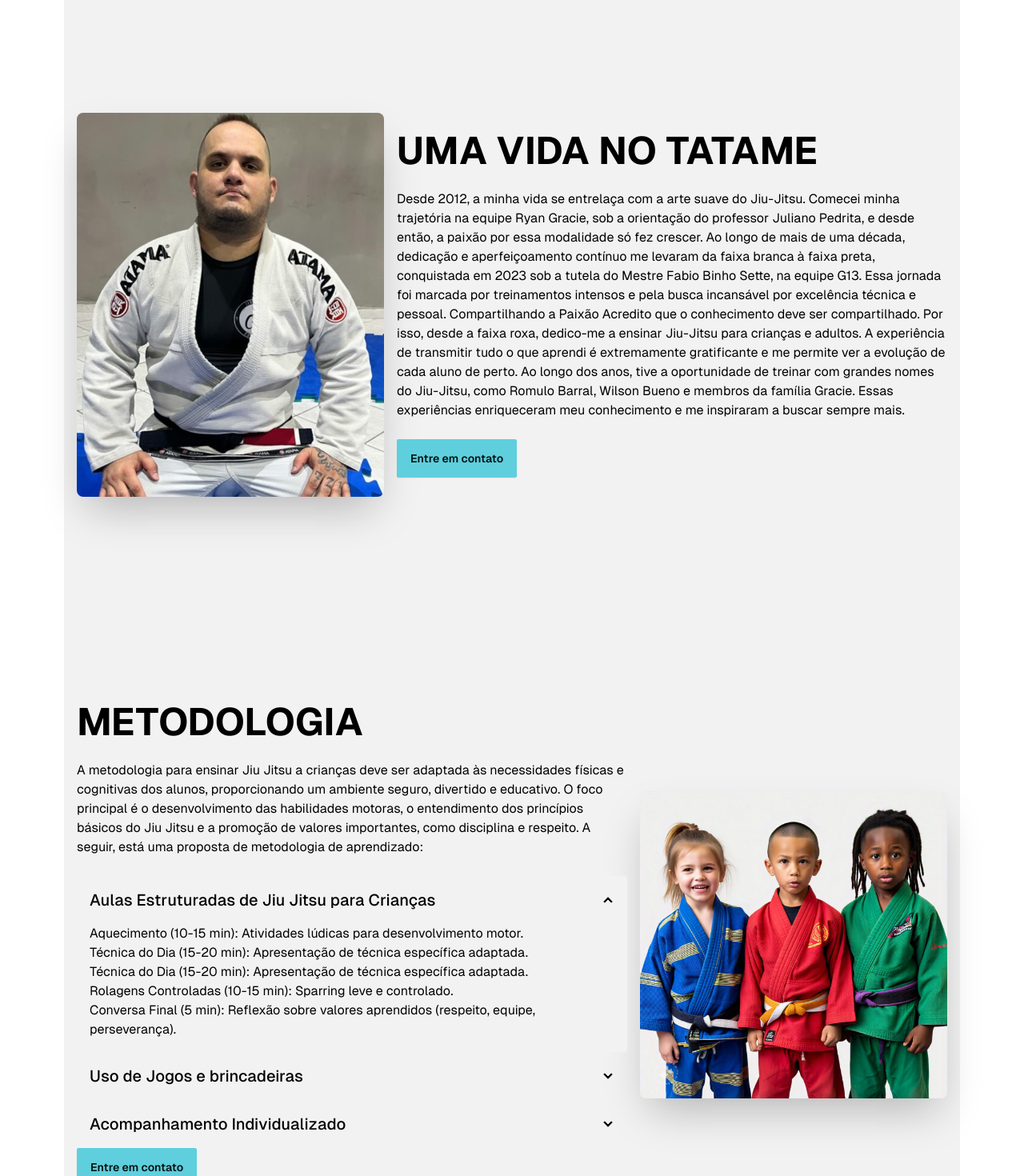
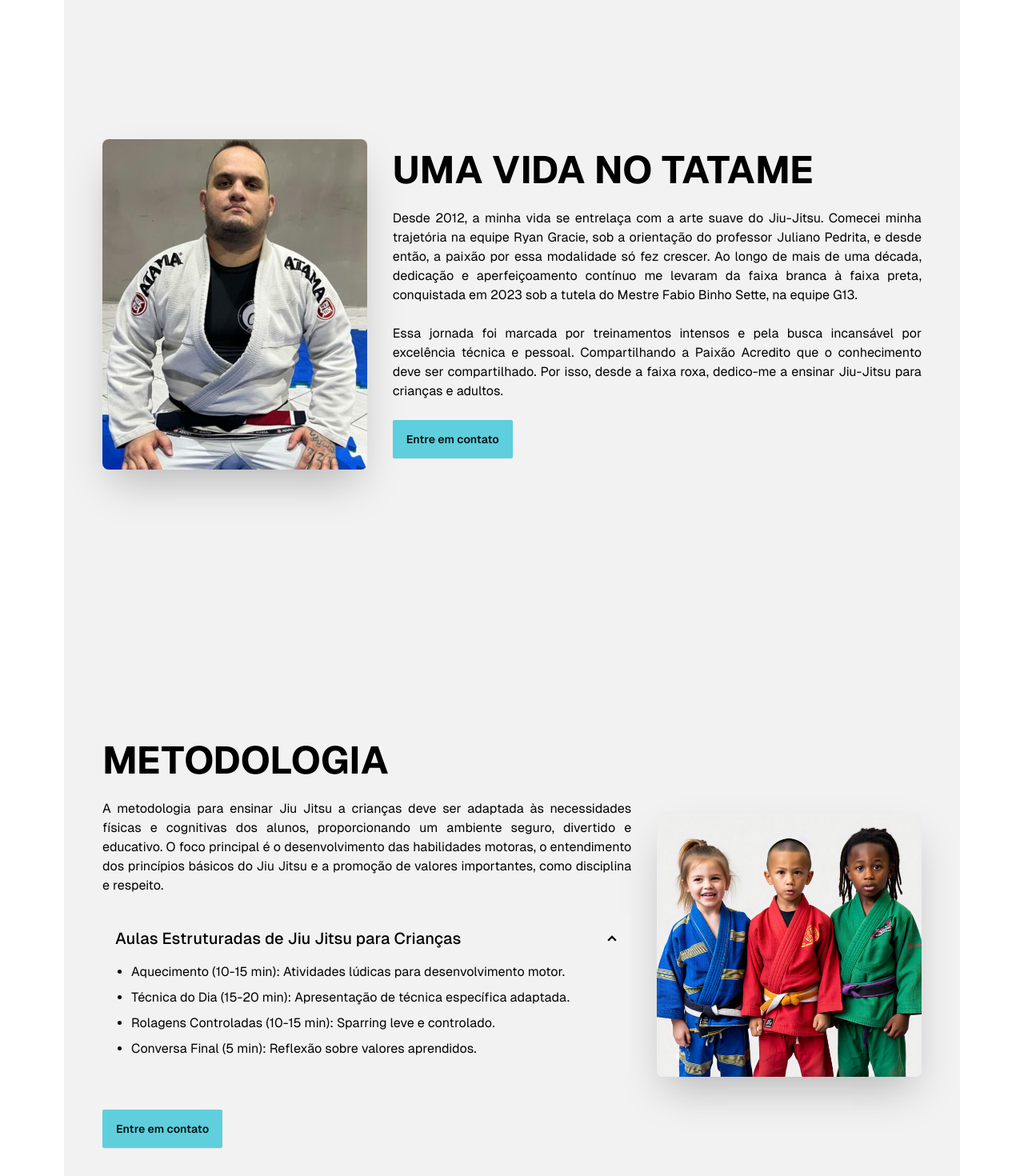
Before and after one commit to DanielCamucatto/app-bjj, a Next.js app: page / in a window 1280 px wide. Shown: the part 1100-2570 px from the top of the page at 80% size. Built offline with nearby package versions, Linux system fonts and the light colour scheme.

Commit message:
feat(add responsivi)

```diff
--- a/src/app/components/Sections/Hero.tsx
+++ b/src/app/components/Sections/Hero.tsx
@@ -11,21 +11,29 @@ const Hero = () => {
       className="hero min-h-screen"
       style={{
         backgroundImage: `url(${HeroImage.src})`,
+        backgroundPosition: 'center',
+        backgroundSize: 'cover',
       }}
     >
       <div className="hero-overlay bg-opacity-60"></div>
-      <div className="hero-content text-neutral-content flex flex-row gap-2">
-        <div className="w-[500px]">
-          <Image src={Logo} alt="Logo" width={500} height={500} />
+      <div className="hero-content text-neutral-content flex flex-col md:flex-row gap-4 p-4">
+        <div className="w-full md:w-[500px]">
+          <Image
+            src={Logo}
+            alt="Logo"
+            width={500}
+            height={500}
+            className="w-full h-auto"
+          />
         </div>
 
-        <div className="max-w-md">
-          <span><p>JIU-JITSU BRASILEIRO</p></span>
-          <h1 className="mb-5 text-5xl font-bold">RAFAEL RIELLO</h1>
-          <p className="mb-5 bg-white p-2 text-black font-bold">
+        <div className="max-w-md text-center md:text-left">
+          <span><p className="text-sm md:text-base">JIU-JITSU BRASILEIRO</p></span>
+          <h1 className="mb-5 text-3xl md:text-5xl font-bold">RAFAEL RIELLO</h1>
+          <p className="mb-5 bg-white p-2 text-black font-bold text-sm md:text-base">
             PROFESSOR FAIXA PRETA
           </p>
-          <Link href="#about" scroll={true} className="btn btn-info">
+          <Link href="#about" scroll={false} className="btn btn-info w-full md:w-auto">
             Saiba mais
           </Link>
         </div>
--- a/src/app/components/Sections/History.tsx
+++ b/src/app/components/Sections/History.tsx
@@ -8,38 +8,40 @@ import Link from "next/link";
 const History = () => {
   const {theme}  = useTheme();
   return (
-    <div className="hero bg-base-200 min-h-screen">
-      <div className="hero-content flex-col lg:flex-row">
+    <div className="hero bg-base-200 min-h-screen p-4 md:p-8">
+      <div className="hero-content flex-col lg:flex-row gap-8">
+        <div className="w-full lg:w-1/3">
           <Image
             src={Riello}
             alt="Sensei Rafael Riello"
-          className="max-w-sm rounded-lg shadow-2xl"
+            className="rounded-lg shadow-2xl w-full h-auto object-cover"
+            priority
           />
-        <div>
-          <h1 className={`text-5xl font-bold uppercase ${theme === 'black' ? 'text-white' : 'text-black'}`}>
+        </div>
+        <div className="w-full lg:w-2/3">
+          <h1 className={`text-3xl md:text-5xl font-bold uppercase text-center lg:text-left mb-6 ${theme === 'black' ? 'text-white' : 'text-black'}`}>
             Uma vida no tatame
           </h1>
-          <p className={`py-6 ${theme === 'black' ? 'text-white' : 'text-black'}`}>
+          <p className={`text-sm md:text-base text-justify mb-6 ${theme === 'black' ? 'text-white' : 'text-black'}`}>
             Desde 2012, a minha vida se entrelaça com a arte suave do Jiu-Jitsu.
             Comecei minha trajetória na equipe Ryan Gracie, sob a orientação do
             professor Juliano Pedrita, e desde então, a paixão por essa
             modalidade só fez crescer. Ao longo de mais de uma década, dedicação
             e aperfeiçoamento contínuo me levaram da faixa branca à faixa preta,
             conquistada em 2023 sob a tutela do Mestre Fabio Binho Sette, na
-             equipe G13. Essa jornada foi marcada por treinamentos intensos e
-             pela busca incansável por excelência técnica e pessoal.
-             Compartilhando a Paixão Acredito que o conhecimento deve ser
-             compartilhado. Por isso, desde a faixa roxa, dedico-me a ensinar
-             Jiu-Jitsu para crianças e adultos. A experiência de transmitir tudo
-             o que aprendi é extremamente gratificante e me permite ver a
-             evolução de cada aluno de perto. Ao longo dos anos, tive a
-             oportunidade de treinar com grandes nomes do Jiu-Jitsu, como Romulo
-             Barral, Wilson Bueno e membros da família Gracie. Essas experiências
-             enriqueceram meu conhecimento e me inspiraram a buscar sempre mais.
+            equipe G13.
           </p>
-          <Link href="#contact" scroll={false} className="btn btn-info">
+          <p className={`text-sm md:text-base text-justify mb-6 ${theme === 'black' ? 'text-white' : 'text-black'}`}>
+            Essa jornada foi marcada por treinamentos intensos e pela busca
+            incansável por excelência técnica e pessoal. Compartilhando a Paixão
+            Acredito que o conhecimento deve ser compartilhado. Por isso, desde a
+            faixa roxa, dedico-me a ensinar Jiu-Jitsu para crianças e adultos.
+          </p>
+          <div className="text-center lg:text-left">
+            <Link href="#contact" scroll={false} className="btn btn-info w-full md:w-auto">
               Entre em contato
             </Link>
+          </div>
         </div>
       </div>
     </div>
--- a/src/app/components/Sections/Methodology.tsx
+++ b/src/app/components/Sections/Methodology.tsx
@@ -8,76 +8,53 @@ import Link from "next/link";
 const Methodology = () => {
   const { theme } = useTheme();
   return (
-    <div className="hero bg-base-200 min-h-screen">
-      <div className="hero-content flex-col lg:flex-row-reverse">
+    <div className="hero bg-base-200 min-h-screen p-4 md:p-8">
+      <div className="hero-content flex-col lg:flex-row-reverse gap-8">
+        <div className="w-full lg:w-1/3">
           <Image
             src={KidsBJJImage}
             alt="Kids BJJ"
-          className="max-w-sm rounded-lg shadow-2xl"
+            className="rounded-lg shadow-2xl w-full h-auto object-cover"
+            priority
           />
-        <div>
-          <h1
-            className={`text-5xl font-bold uppercase ${
-              theme === "black" ? "text-white" : "text-black"
-            }`}
-          >
+        </div>
+        <div className="w-full lg:w-2/3 space-y-6">
+          <h1 className={`text-3xl md:text-5xl font-bold uppercase text-center lg:text-left ${theme === "black" ? "text-white" : "text-black"}`}>
             Metodologia
           </h1>
-          <p
-            className={`py-6 ${
-              theme === "black" ? "text-white" : "text-black"
-            }`}
-          >
+          <p className={`text-sm md:text-base text-justify ${theme === "black" ? "text-white" : "text-black"}`}>
             A metodologia para ensinar Jiu Jitsu a crianças deve ser adaptada às
             necessidades físicas e cognitivas dos alunos, proporcionando um
             ambiente seguro, divertido e educativo. O foco principal é o
             desenvolvimento das habilidades motoras, o entendimento dos
             princípios básicos do Jiu Jitsu e a promoção de valores importantes,
-            como disciplina e respeito. A seguir, está uma proposta de
-            metodologia de aprendizado:
+            como disciplina e respeito.
           </p>
+
+          <div className="space-y-4">
             <div className={`collapse collapse-arrow ${theme === "bg-base-100" ? "bg-black" : "bg-base-200"}`}>
               <input type="radio" name="my-accordion-2" defaultChecked />
-            <div className={`collapse-title text-xl font-medium ${theme === "black" ? "text-white" : "text-black"}`}>
+              <div className={`collapse-title text-lg md:text-xl font-medium ${theme === "black" ? "text-white" : "text-black"}`}>
                 Aulas Estruturadas de Jiu Jitsu para Crianças
               </div>
-            <div className={`collapse-content ${theme === "black" ? "text-white" : "text-black"}`}>
-              <ul>
+              <div className={`collapse-content text-sm md:text-base ${theme === "black" ? "text-white" : "text-black"}`}>
+                <ul className="list-disc pl-5 space-y-2">
                   <li>Aquecimento (10-15 min): Atividades lúdicas para desenvolvimento motor.</li>
                   <li>Técnica do Dia (15-20 min): Apresentação de técnica específica adaptada.</li>
-                <li>Técnica do Dia (15-20 min): Apresentação de técnica específica adaptada.</li>
                   <li>Rolagens Controladas (10-15 min): Sparring leve e controlado.</li>
-                <li>Conversa Final (5 min): Reflexão sobre valores aprendidos (respeito, equipe, perseverança).</li>
+                  <li>Conversa Final (5 min): Reflexão sobre valores aprendidos.</li>
                 </ul>
               </div>
             </div>
-          <div className="collapse collapse-arrow">
-            <input type="radio" name="my-accordion-2" />
-            <div className={`collapse-title text-xl font-medium ${theme === "black" ? "text-white" : "text-black"}`}>
-              Uso de Jogos e brincadeiras
+
+            {/* Outros collapses seguem o mesmo padrão */}
           </div>
-            <div className={`collapse-content ${theme === "black" ? "text-white" : "text-black"}`}>
-              <ul>
-                <li>Integração de jogos e atividades lúdicas para ensinar técnicas de
-                Jiu Jitsu de maneira divertida.</li>
-              </ul>
-            </div>
-          </div>
-          <div className="collapse collapse-arrow">
-            <input type="radio" name="my-accordion-2" />
-            <div className={`collapse-title text-xl font-medium ${theme === "black" ? "text-white" : "text-black"}`}>
-              Acompanhamento Individualizado
-            </div>
-            <div className={`collapse-content ${theme === "black" ? "text-white" : "text-black"}`}>
-              <ul>
-                <li>O professor monitora o progresso de cada aluno, adaptando os treinos conforme a evolução e as necessidades
-                individuais</li>
-              </ul>
-            </div>
-          </div>
-          <Link href="#contact" scroll={false} className="btn btn-info">
+
+          <div className="text-center lg:text-left pt-6">
+            <Link href="#contact" scroll={false} className="btn btn-info w-full md:w-auto">
               Entre em contato
             </Link>
+          </div>
         </div>
       </div>
     </div>
```
Lines whose indentation alone changed are shown as unchanged.
